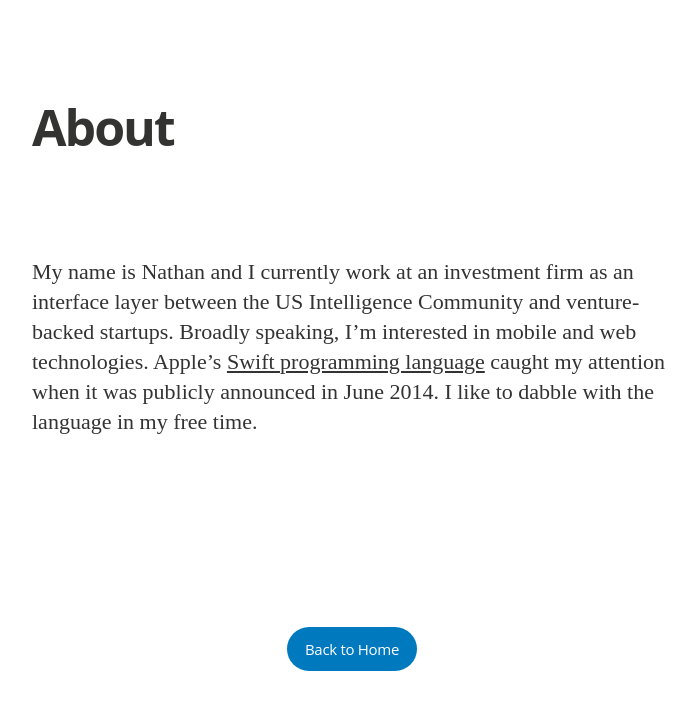
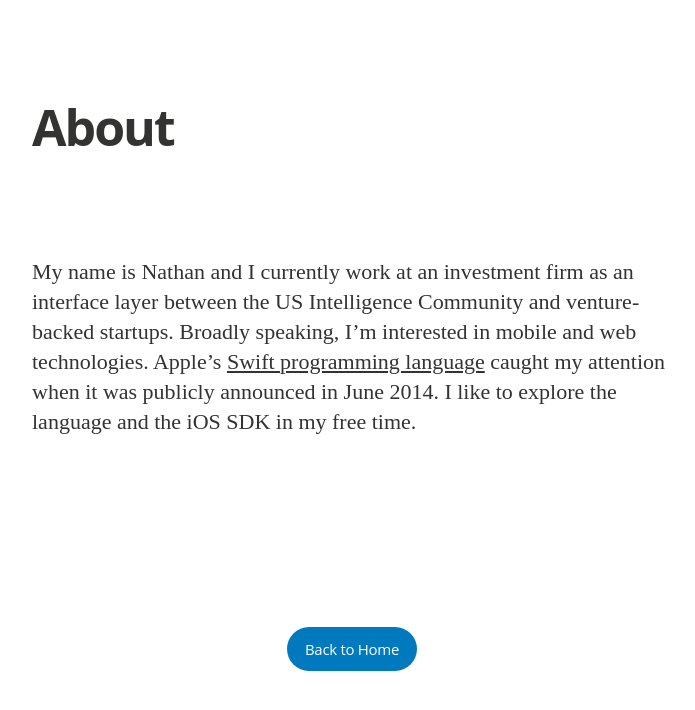
Before and after one commit to nathankrishnan/nathankrishnan.github.io, a Jekyll site: the page built from about.md, in a window 1280 px wide. Shown: the top 710 px of the page, without its empty margins (288-983 px from the left). Built offline with Jekyll 4.4.1, drawn with Linux system fonts in a browser that asks for light colours; nearby versions of some CDN libraries; some web fonts are replaced.

Commit message:
Update about.md

```diff
--- a/about.md
+++ b/about.md
@@ -4,4 +4,4 @@
 permalink: /about/
 ---
 
-My name is Nathan and I currently work at an investment firm as an interface layer between the US Intelligence Community and venture-backed startups.  Broadly speaking, I'm interested in mobile and web technologies.  Apple's [Swift programming language](https://swift.org/) caught my attention when it was publicly announced in June 2014. I like to dabble with the language in my free time.
+My name is Nathan and I currently work at an investment firm as an interface layer between the US Intelligence Community and venture-backed startups.  Broadly speaking, I'm interested in mobile and web technologies.  Apple's [Swift programming language](https://swift.org/) caught my attention when it was publicly announced in June 2014. I like to explore the language and the iOS SDK in my free time.
```
